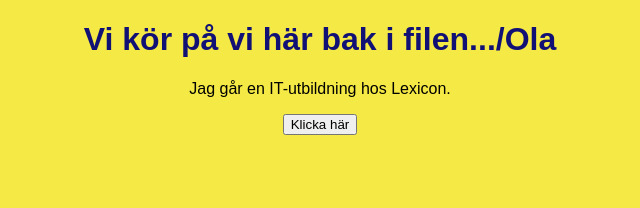
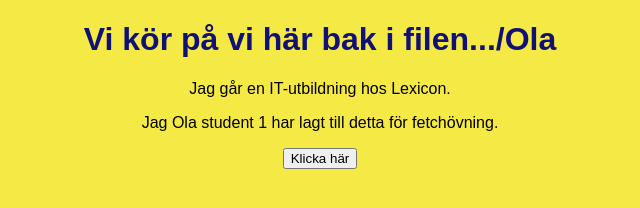
Before and after one commit to OlaJons/Grupp-4-Repository-1, a plain HTML site: page index.html in a window 1280 px wide. Shown: the whole page, without its empty margins (320-960 px from the left). Drawn offline with Linux system fonts and the light colour scheme.

Commit message:
Addat i index.html för fetchdemo

```diff
--- a/index.html
+++ b/index.html
@@ -8,6 +8,7 @@
 <body>
   <h1>Vi kör på vi här bak i filen.../Ola</h1>
   <p>Jag går en IT-utbildning hos Lexicon.</p>
+  <p>Jag Ola student 1 har lagt till detta för fetchövning.</p>
   <button id="myButton">Klicka här</button>
   <script src="script.js"></script>
 </body>
```
